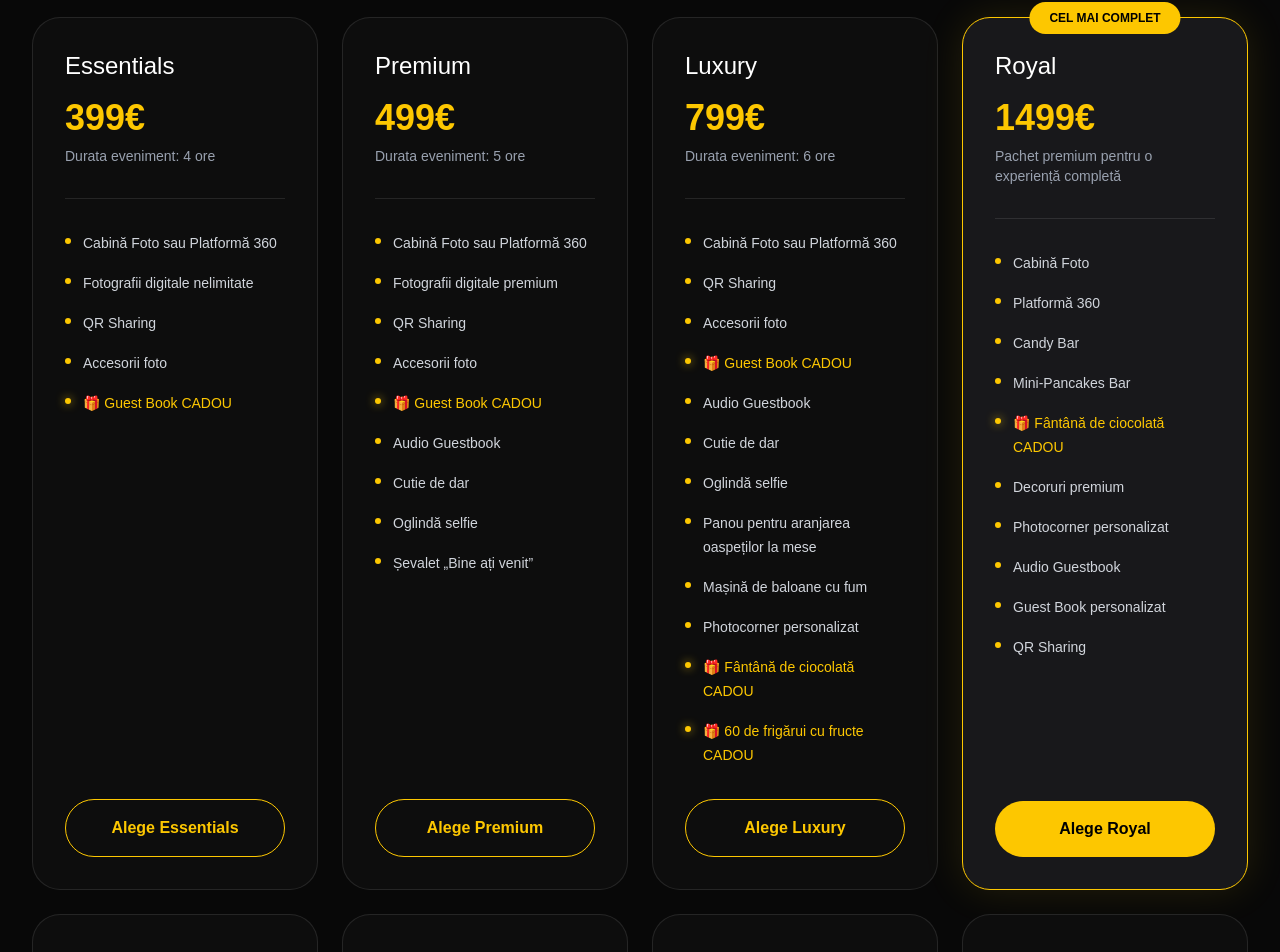
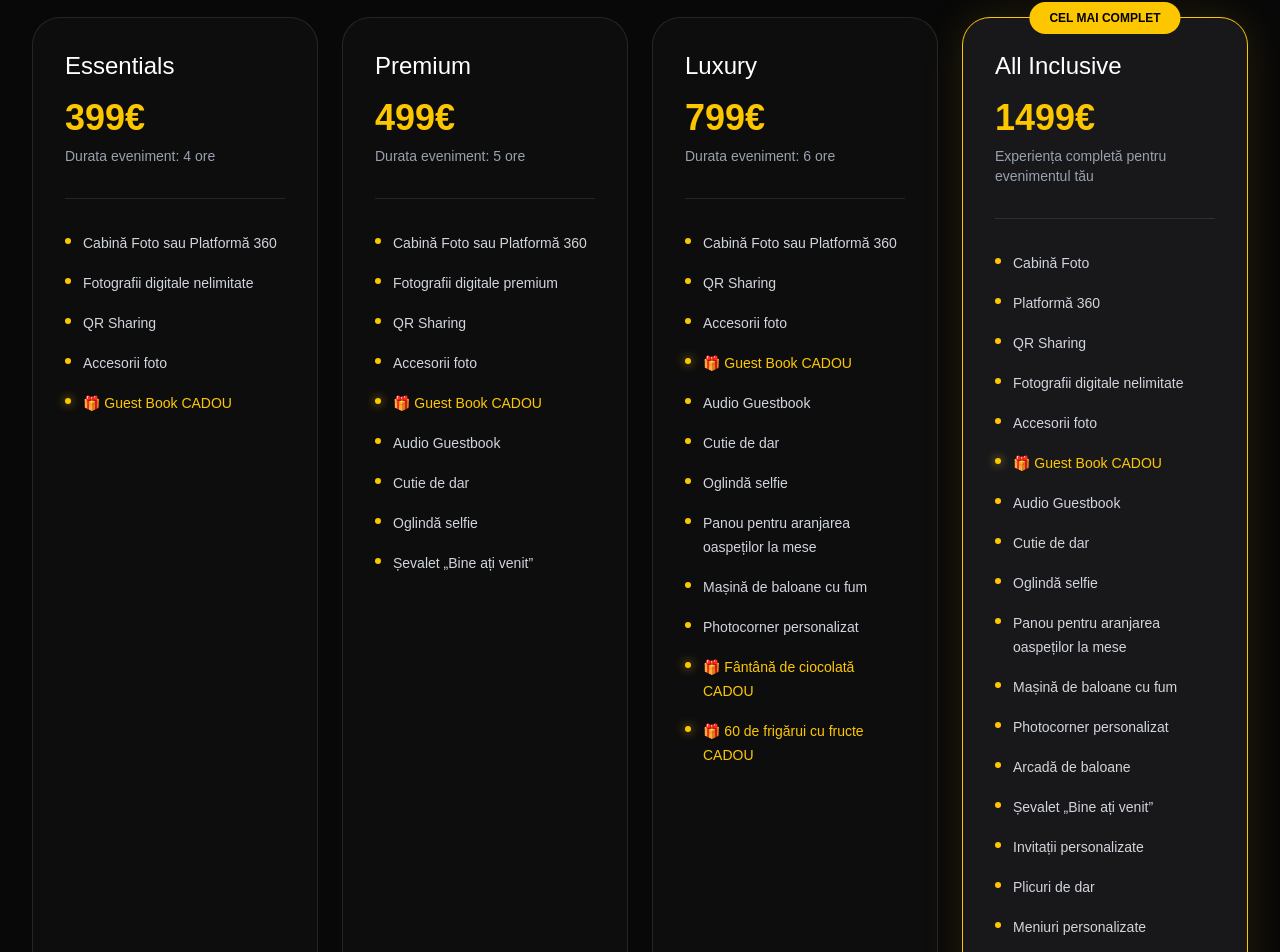
Before and after one commit to Sebi196/sxa-events, a Next.js app: page / in a window 1280 px wide. Shown: the part 1217-2169 px from the top of the page. Built offline with nearby package versions, Linux system fonts and the light colour scheme.

Commit message:
Actualizare pachet All Inclusive

```diff
--- a/app/components/packages/PackagesData.ts
+++ b/app/components/packages/PackagesData.ts
@@ -56,24 +56,33 @@ export const packages = [
     button: "Alege Luxury",
   },
   {
-    id: "royal",
-    name: "Royal",
+    id: "all-inclusive",
+    name: "All Inclusive",
     price: "1499€",
-    duration: "Pachet premium pentru o experiență completă",
+    duration: "Experiența completă pentru evenimentul tău",
     featured: true,
     services: [
       "Cabină Foto",
       "Platformă 360",
-      "Candy Bar",
-      "Mini-Pancakes Bar",
+      "QR Sharing",
+      "Fotografii digitale nelimitate",
+      "Accesorii foto",
+      "🎁 Guest Book CADOU",
+      "Audio Guestbook",
+      "Cutie de dar",
+      "Oglindă selfie",
+      "Panou pentru aranjarea oaspeților la mese",
+      "Mașină de baloane cu fum",
+      "Photocorner personalizat",
+      "Arcadă de baloane",
+      "Șevalet „Bine ați venit”",
+      "Invitații personalizate",
+      "Plicuri de dar",
+      "Meniuri personalizate",
       "🎁 Fântână de ciocolată CADOU",
-      "Decoruri premium",
-      "Photocorner personalizat",
-      "Audio Guestbook",
-      "Guest Book personalizat",
-      "QR Sharing",
+      "🎁 60 de frigărui cu fructe CADOU",
     ],
-    button: "Alege Royal",
+    button: "Alege All Inclusive",
   },
   {
     id: "papetarie",
```
